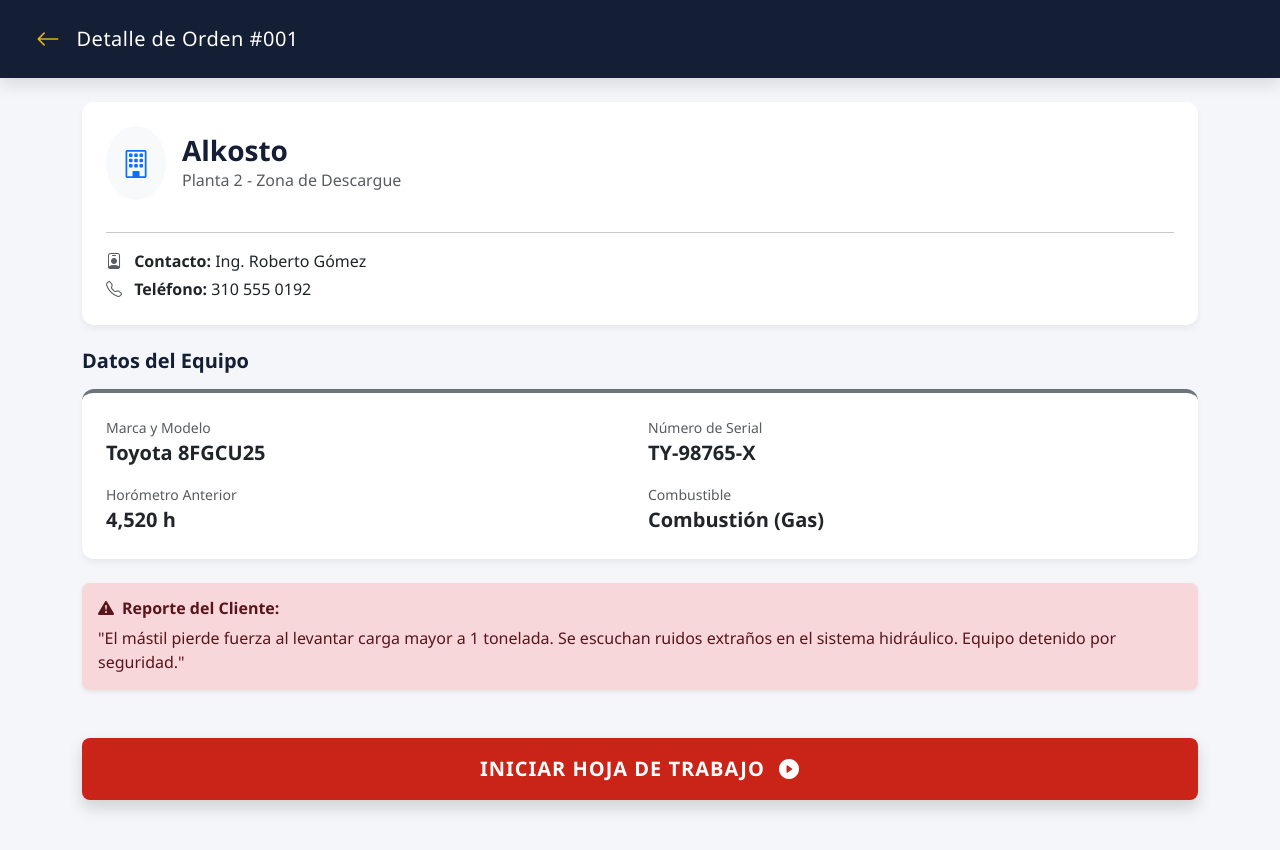
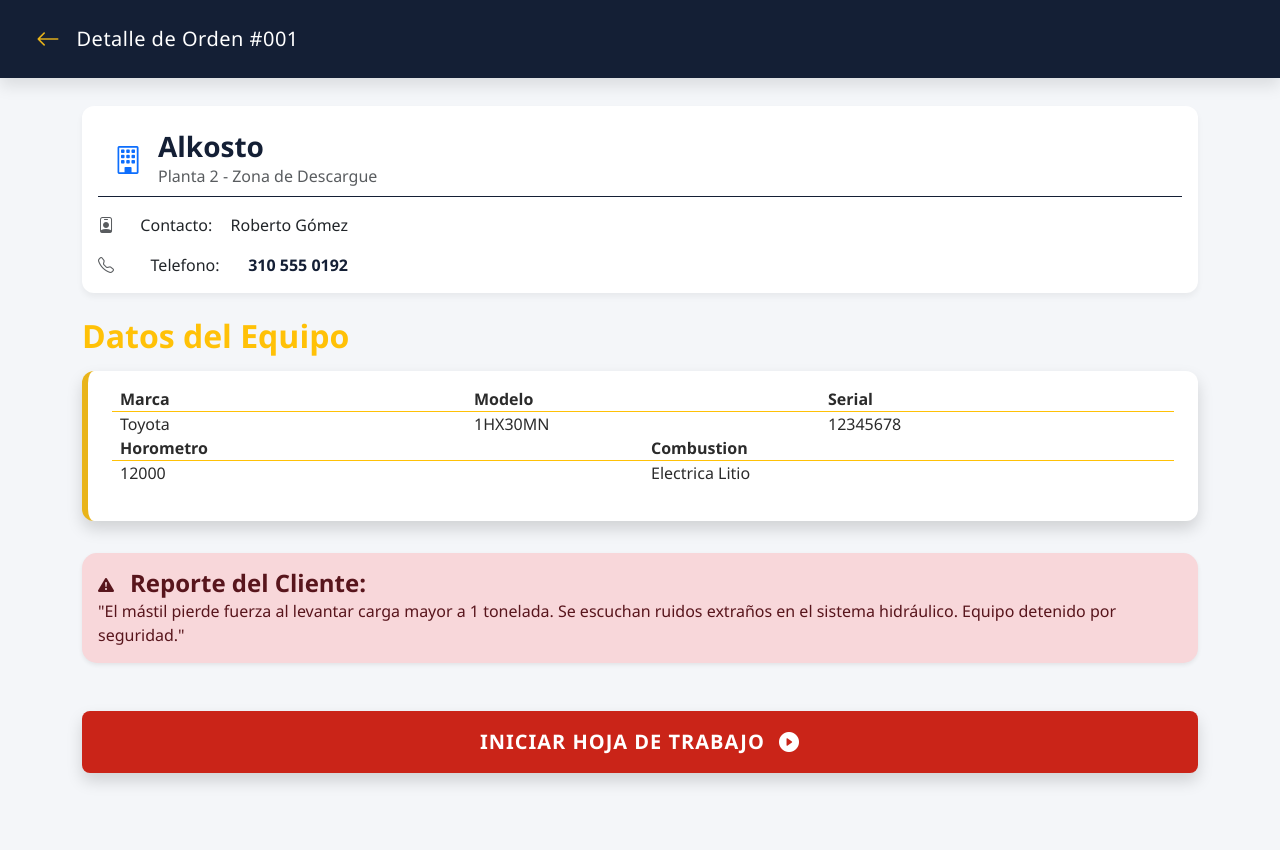
Before and after one commit to mManuelGonzalez1/proyectoFinal, a plain HTML site: page detalle-servicio.html in a window 1280 px wide. Drawn offline with nearby package versions, Linux system fonts and the light colour scheme.

Commit message:
Finalizacion de detalle-servicio

```diff
--- a/detalle-servicio.html
+++ b/detalle-servicio.html
@@ -9,36 +9,86 @@
     <link rel="stylesheet" href="css/styles.css">
 </head>
 <body>
-
-    <nav class="navbar navbar-expand-lg navbar-industrial sticky-top">
+<header>
+        <nav class="navbar navbar-expand-lg navbar-industrial mb-1">
             <div class="container-fluid">
                 <a class="navbar-brand d-flex align-items-center" href="agenda.html">
                     <i class="bi bi-arrow-left fs-4 me-3"></i>
-                <span>Detalle de Orden #001</span>
+                    <p class="mb-0">Detalle de Orden #001</p>
                 </a>
             </div>
-    </nav>
+        </nav><!--Aprobado-->
+</header>
 
-    <div class="container py-4">
+<main class="container py-4">
 
-        <div class="card card-custom p-4 mb-4">
-            <div class="d-flex align-items-center mb-3">
-                <div class="bg-light p-3 rounded-circle me-3">
-                    <i class="bi bi-building fs-3 text-primary"></i>
-                </div>
+        <!-- Información del cliente -->
+        <section class=" card card-custom p-3 mb-4 ">
+            <div class=" contact-card mb-3">
+                    <i class="bi bi-building p-3 fs-3 text-primary"></i>
                 <div>
                     <h3 class="fw-bold mb-0">Alkosto</h3>
                     <p class="text-muted mb-0">Planta 2 - Zona de Descargue</p>
                 </div>
             </div>
-            <hr>
-            <p class="mb-1"><i class="bi bi-person-badge text-muted me-2"></i> <strong>Contacto:</strong> Ing. Roberto Gómez</p>
-            <p class="mb-0"><i class="bi bi-telephone text-muted me-2"></i> <strong>Teléfono:</strong> 310 555 0192</p>
+            <div class="person-contact">
+                <i class=" contact__icon bi-person-badge text-muted me-2"></i>
+                <p class="contact__job mb-0">Contacto: </p>
+                <p class="contact__name mb-0"> Roberto Gómez</p>
             </div>
 
-        <h5 class="fw-bold mb-3">Datos del Equipo</h5>
-        <div class="card card-custom p-4 mb-4 border-top border-secondary border-4">
+            <div class="person-contact person-phone">
+                <i class=" contact__icon bi bi-telephone text-muted me-2"></i>
+                <p class="contact__job mb-0">Telefono: </p>
+                <p class="contact__phone mb-0">310 555 0192</p>
+            </div>
+        </section>
+
+        <h2 class="fw-bold mb-3 text-warning">Datos del Equipo</h2>
+        <!--Section 2: Datos tecnicos del equipo-->
+        <section class=" forklift-data card-custom   border-status-warning shadow">
+            <div class="row g-3 align-items-center border-bottom border-warning">
+                <div class="col mt-0">
+                    <p class="fw-bold mb-0">Marca</p>
+                </div>
+                <div class="col mt-0">
+                    <p class="fw-bold mb-0">Modelo</p>
+                </div>
+                <div class="col mt-0">
+                    <p class="fw-bold mb-0">Serial</p>
+                </div>
+            </div>
             <div class="row g-3">
+                <div class="col">
+                    <p class="mb-0">Toyota</p>
+                </div>
+                <div class="col">
+                    <p class="mb-0">1HX30MN</p>
+                </div>
+                <div class="col">
+                    <p class="mb-0">12345678</p>
+                </div>
+            </div>
+            <div class="row g-3 align-items-center border-bottom border-warning">
+                <div class="col">
+                    <p class="fw-bold mb-0">Horometro</p>
+                </div>
+                <div class="col-6">
+                    <p class="fw-bold mb-0">Combustion</p>
+                </div>
+            </div>
+
+            <div class="row g-3">
+                <div class="col">
+                    <p class="mb-0">12000</p>
+                </div>
+                <div class="col-6">
+                    <p class="mb-0">Electrica Litio</p>
+                </div>
+            </div>
+
+
+              <!--
                 <div class="col-6">
                     <small class="text-muted d-block">Marca y Modelo</small>
                     <strong class="fs-5">Toyota 8FGCU25</strong>
@@ -55,21 +105,26 @@
                     <small class="text-muted d-block">Combustible</small>
                     <strong class="fs-5">Combustión (Gas)</strong>
                 </div>
+
+              -->
+        </section>
+
+        <!--Article 1: Reporte del cliente-->
+        <article class="client-report alert alert-danger shadow-sm border-0" role="alert">
+            <div class="alert-container  p-0">
+                <i class="bi bi-exclamation-triangle-fill "></i>
+                <h3 class="alert-heading fw-bold m-0">Reporte del Cliente:</h3>
             </div>
-        </div>
+            <p class="mb-0">"El mástil pierde fuerza al levantar carga mayor a 1 tonelada. Se escuchan ruidos extraños en el sistema hidráulico. Equipo detenido por seguridad."</p>
+        </article>
 
-        <div class="alert alert-danger shadow-sm border-0 rounded-3 mb-4" role="alert">
-            <h6 class="alert-heading fw-bold"><i class="bi bi-exclamation-triangle-fill me-2"></i>Reporte del Cliente:</h6>
-            <p class="mb-0">"El mástil pierde fuerza al levantar carga mayor a 1 tonelada. Se escuchan ruidos extraños en el sistema hidráulico. Equipo detenido por seguridad."</p>
-        </div>
-
-        <div class="d-grid mt-5 mb-4">
-            <a href="hoja-trabajo.html" class="btn btn-brand btn-lg py-3 shadow">
-                INICIAR HOJA DE TRABAJO <i class="bi bi-play-circle-fill ms-2"></i>
+        <!--section 3: llamado a la hoja de trabajo-->
+        <section class="d-grid mt-5 mb-4">
+            <a href="hoja-trabajo.html" class="btn btn-brand btn-lg py-3 shadow text-uppercase">
+                Iniciar hoja de trabajo <i class="bi bi-play-circle-fill ms-2"></i>
             </a>
-        </div>
-
-    </div>
+        </section>
+</main>
 
 </body>
 </html>
--- a/scss/styles.scss
+++ b/scss/styles.scss
@@ -136,7 +136,7 @@ h1, h2, h3, h4, h5, h6 {
     border-radius: $border-rad;
     @include shadow-sm;
     transition: $transition;
-    overflow: hidden; // Para que los bordes de colores no se salgan
+    overflow: hidden;
     // Efecto al tocar la card en celular
     &:active {
         //background-color: darken($white, 2%);
@@ -301,7 +301,59 @@ h1, h2, h3, h4, h5, h6 {
 
 }
 
+// DETALLE DE SERVICIO
+.contact-card{
+    display: flex;
+    flex-direction: row;
+    align-items: center;
+    text-align: left;
+    justify-content:left;
+    margin-bottom: 2rem;
+    border-bottom: 1px solid $navy-dark;
+}
+.person-contact{
+        display: flex;
+        flex-direction: row;
+        align-items: center;
+        justify-content:space-between;
+        max-width: 250px;
+        margin-bottom: 1rem;
+    }
+.person-phone{
+    margin-bottom: 0;
+    .contact__phone{
+        font-weight: bold;
+        color: $navy-dark;
+    }
 
+}
+.forklift-data{
+    margin-bottom: 2rem;
+    height: 150px;
+    padding: 2rem;
+}
+.client-report{
+    margin-bottom: 2rem;
+    border-radius: 15px;
+    .alert-container{
+        display: flex;
+        flex-direction: row;
+        justify-content:left;
+        width: 100%;
+        margin: 0;
+        .alert-heading{
+            font-size: 1.5rem;
+        }
+
+        i{
+            height: 30px;
+            margin-right: 1rem;
+        }
+        .bi-exclamation-triangle-fill::before{
+                vertical-align: bottom;
+            }
+    }
+}
 
 
 
```
Also changed, not shown: css/styles.css, 1 other file. Lines whose indentation alone changed are shown as unchanged.
